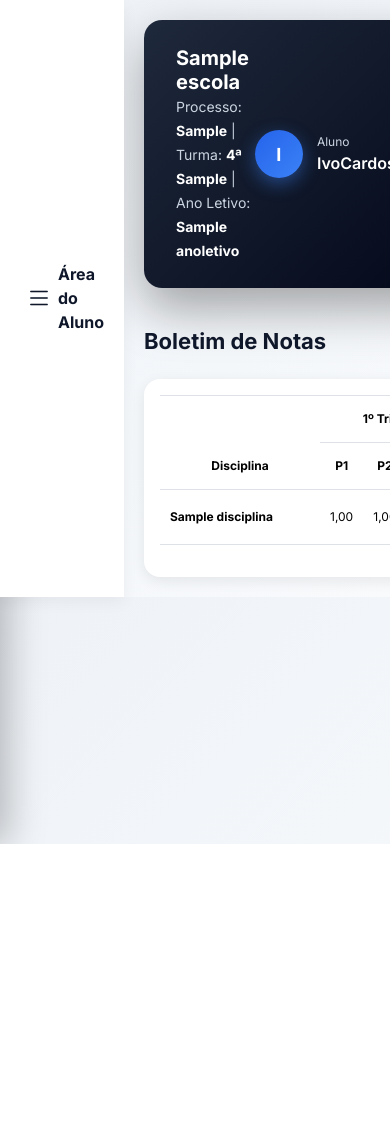
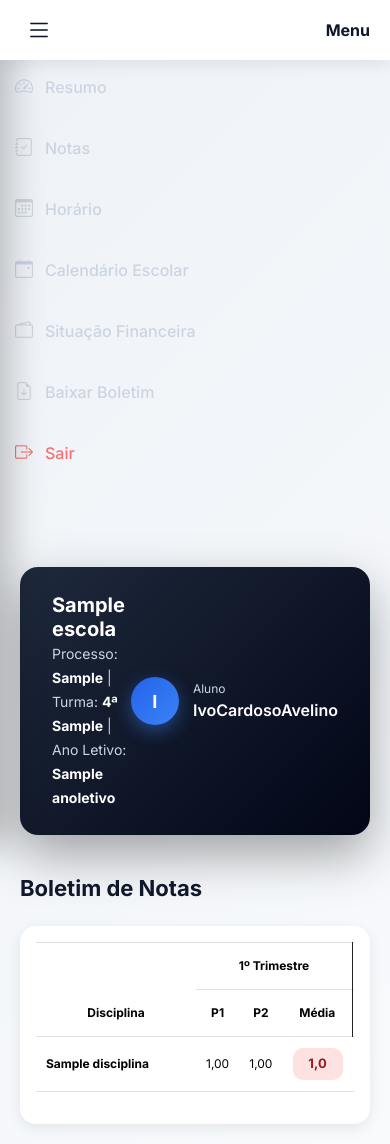
Before and after one commit to ttcomercial5-debug/Eduscore, a Django app: page /notas/ in a window 390 px wide; the page is wider, and only the part inside the window is pictured. Before the commit the page ends 844 px from the top of that part, so only its background shows below. Run offline with Django 5.2, Linux system fonts and the light colour scheme; a user stored in the database is signed in; tables that the repository leaves empty hold one stand-in row (values such as "Sample post").

Commit message:
Correção

```diff
--- a/core/templates/base_aluno.html
+++ b/core/templates/base_aluno.html
@@ -19,7 +19,6 @@ box-sizing:border-box;
 
 body{
 margin:0;
-display:flex;
 font-family:'Inter',sans-serif;
 background:linear-gradient(135deg,#eef2f7,#f8fafc);
 color:#0f172a;
@@ -345,13 +344,20 @@ transform:translateY(0);
 
 .mobile-topbar{
     display:none;
+    position:fixed;
+    top:0;
+    letf:0;
+    right:0;
+
+    height:60px;
+
     background:white;
-    padding:16px 20px;
+    padding:0 20px;
+    display:flex;
     align-items:center;
     justify-content:space-between;
-    box-shadow:0 5px 15px rgba(0,0,0,.05);
+    box-shadow:0 5px 15px rgba(0,0,0,.08);
     position:sticky;
-    top:0;
     z-index:1100;
 }
 
@@ -379,6 +385,12 @@ transform:translateY(0);
 
     .mobile-topbar{
         display:flex;
+    }
+
+    .main,
+    .content{
+        margin-top:60px;
+
     }
 }
 
@@ -534,7 +546,7 @@ Sair
         <i class="bi bi-list"></i>
     </button>
 
-    <strong>Área do Aluno</strong>
+    <strong>Menu</strong>
 
 </div>
 
```
